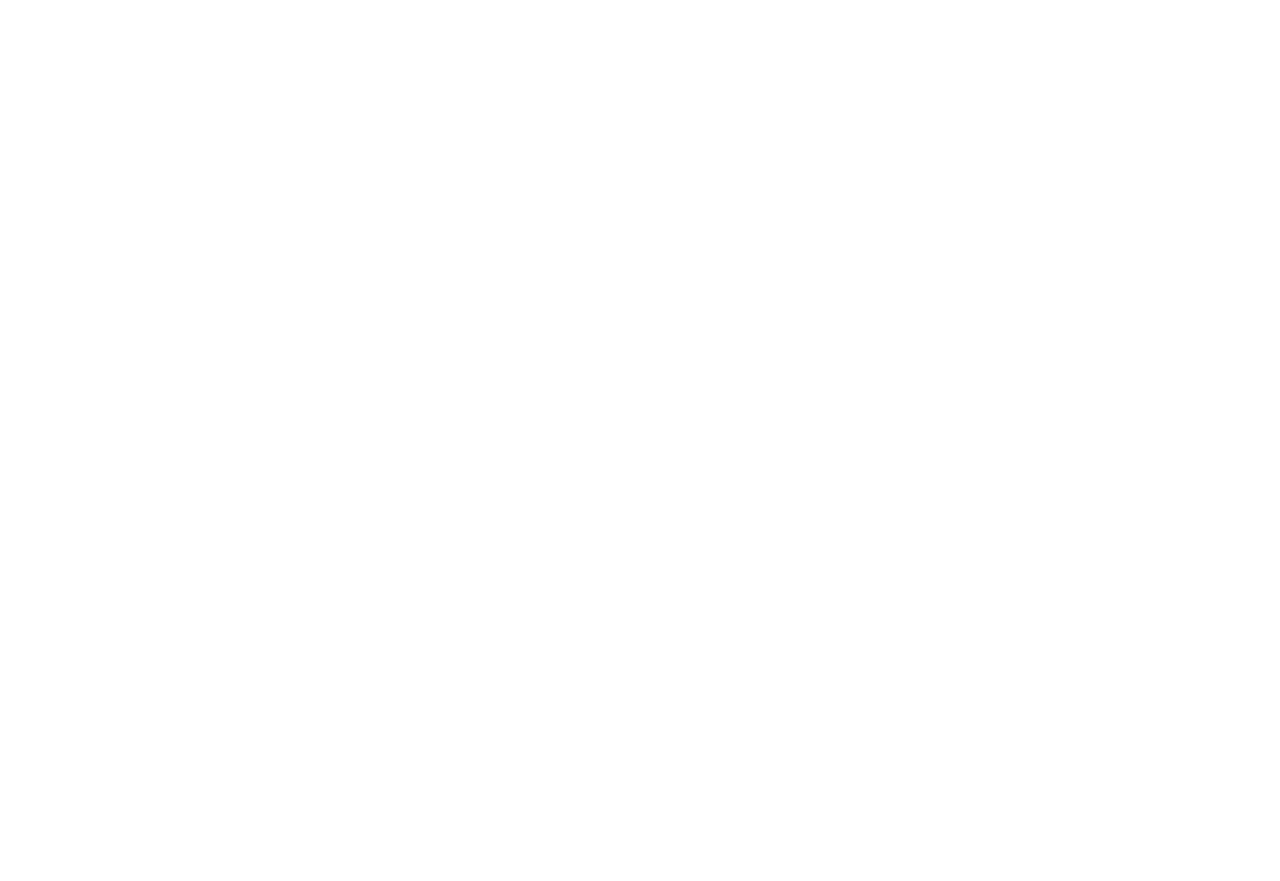
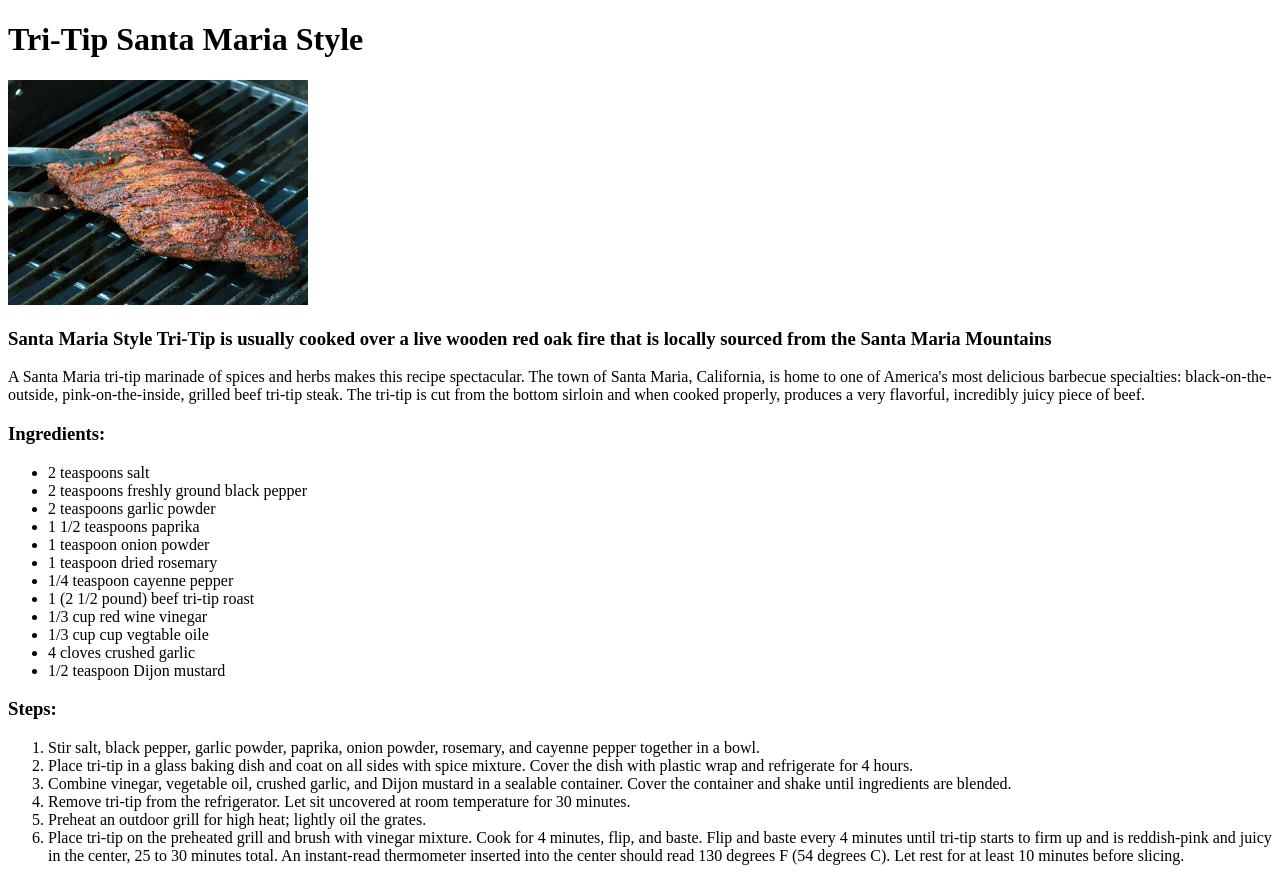
Before and after one commit to AnthonyL7/odin-recipes, a plain HTML site: page recipes/tri-tip.html in a window 1280 px wide. Before the commit the page ends 800 px from the top, so only its background shows below. Drawn offline with Linux system fonts and the light colour scheme.

Commit message:
Add new content for recipe
Add new ingredients and steps for Tri-Tip recipe and add a few more html comments to each recipe file for better clarity

```diff
--- a/recipes/tri-tip.html
+++ b/recipes/tri-tip.html
@@ -6,9 +6,43 @@
   </head>
 
   <body>
+    <!--Third Recipe: Santa Maria Tri-Tip-->
+    <h1>Tri-Tip Santa Maria Style</h1>
 
+    <img src="/images/tri-tip.jpeg" alt="Juicy tri-tip over wood fired coals" width="300" height="225">
 
+    <!--Description:-->
 
+    <h3>Santa Maria Style Tri-Tip is usually cooked over a live wooden red oak fire that is locally sourced from the Santa Maria Mountains</h3>
+    <p>A Santa Maria tri-tip marinade of spices and herbs makes this recipe spectacular. The town of Santa Maria, California, is home to one of America's most delicious barbecue specialties: black-on-the-outside, pink-on-the-inside, grilled beef tri-tip steak. The tri-tip is cut from the bottom sirloin and when cooked properly, produces a very flavorful, incredibly juicy piece of beef.</p>
+
+    <!--Ingredients:-->
+    <h3>Ingredients:</h3>
+    <ul>
+      <li>2 teaspoons salt</li>
+      <li>2 teaspoons freshly ground black pepper</li>
+      <li>2 teaspoons garlic powder</li>
+      <li>1 1/2 teaspoons paprika</li>
+      <li>1 teaspoon onion powder</li>
+      <li>1 teaspoon dried rosemary</li>
+      <li>1/4 teaspoon cayenne pepper</li>
+      <li>1 (2 1/2 pound) beef tri-tip roast</li>
+      <li>1/3 cup red wine vinegar</li>
+      <li>1/3 cup cup vegtable oile</li>
+      <li>4 cloves crushed garlic</li>
+      <li>1/2 teaspoon Dijon mustard</li>
+    </ul>
+
+    <!--Steps:-->
+    <h3>Steps:</h3>
+    <ol>
+      <li>Stir salt, black pepper, garlic powder, paprika, onion powder, rosemary, and cayenne pepper together in a bowl.</li>
+      <li>Place tri-tip in a glass baking dish and coat on all sides with spice mixture. Cover the dish with plastic wrap and refrigerate for 4 hours.</li>
+      <li>Combine vinegar, vegetable oil, crushed garlic, and Dijon mustard in a sealable container. Cover the container and shake until ingredients are blended.</li>
+      <li>Remove tri-tip from the refrigerator. Let sit uncovered at room temperature for 30 minutes.</li>
+      <li>Preheat an outdoor grill for high heat; lightly oil the grates.</li>
+      <li>Place tri-tip on the preheated grill and brush with vinegar mixture. Cook for 4 minutes, flip, and baste. Flip and baste every 4 minutes until tri-tip starts to firm up and is reddish-pink and juicy in the center, 25 to 30 minutes total. An instant-read thermometer inserted into the center should read 130 degrees F (54 degrees C). Let rest for at least 10 minutes before slicing.</li>
+    </ol>
 
   </body>
 </html>
```
Also changed, not shown: index.html (+1 -1 lines), recipes/cookies.html (+3 -1 lines).
